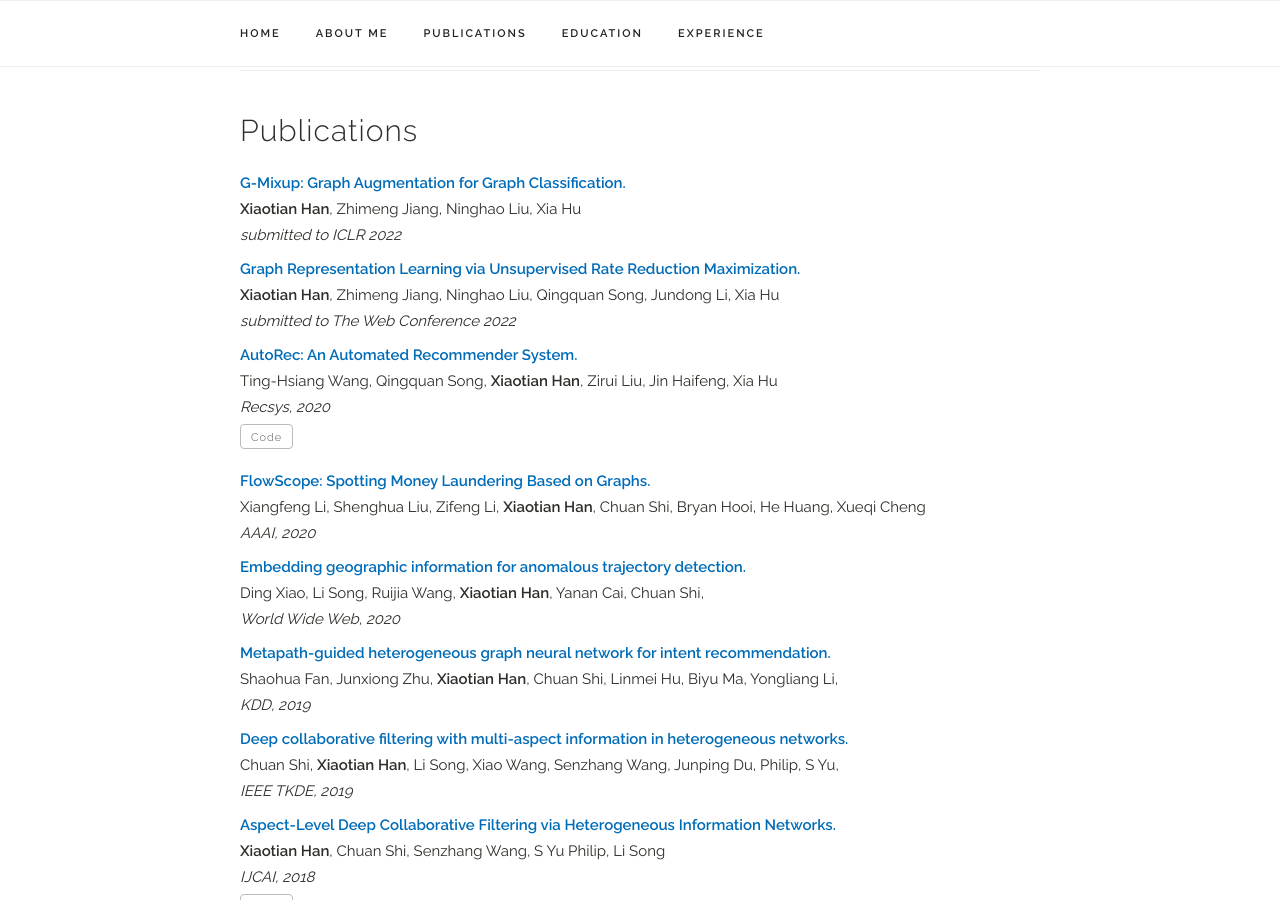
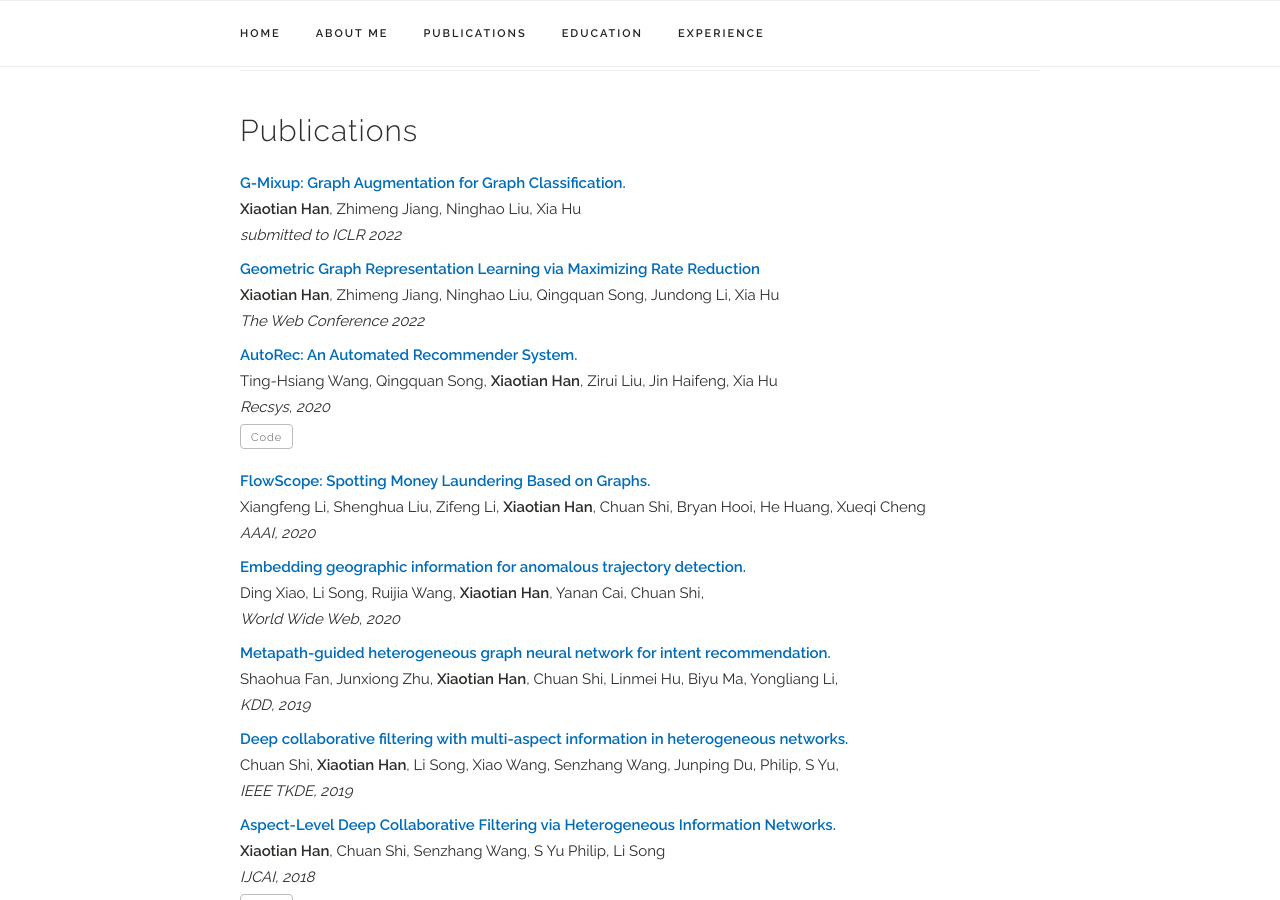
Before and after one commit to IshmamShah/IshmamShah.github.io, a Jekyll site: the page built from index.html, in a window 1280 px wide and 900 px high, scrolled down 1123 px. Built offline with Jekyll 4.4.1, drawn with Linux system fonts in a browser that asks for light colours; a style sheet for code colours, icons or effects is not loaded.

Commit message:
Update publications.yaml

```diff
--- a/_data/publications.yaml
+++ b/_data/publications.yaml
@@ -13,9 +13,9 @@ papers:
     selected: y
 
 
-  - title: "Graph Representation Learning via Unsupervised Rate Reduction Maximization."
+  - title: "Geometric Graph Representation Learning via Maximizing Rate Reduction"
     authors: "<b>Xiaotian Han</b>, Zhimeng Jiang, Ninghao Liu, Qingquan Song, Jundong Li, Xia Hu"
-    venue: " submitted to The Web Conference 2022"
+    venue: "The Web Conference 2022"
     # paper_pdf: "https://www.ijcai.org/proceedings/2018/0471.pdf"
     # code: "https://github.com/ahxt/NeuACF"
     # blogpost: "/projects/2019_ScienceAdvances"
```
